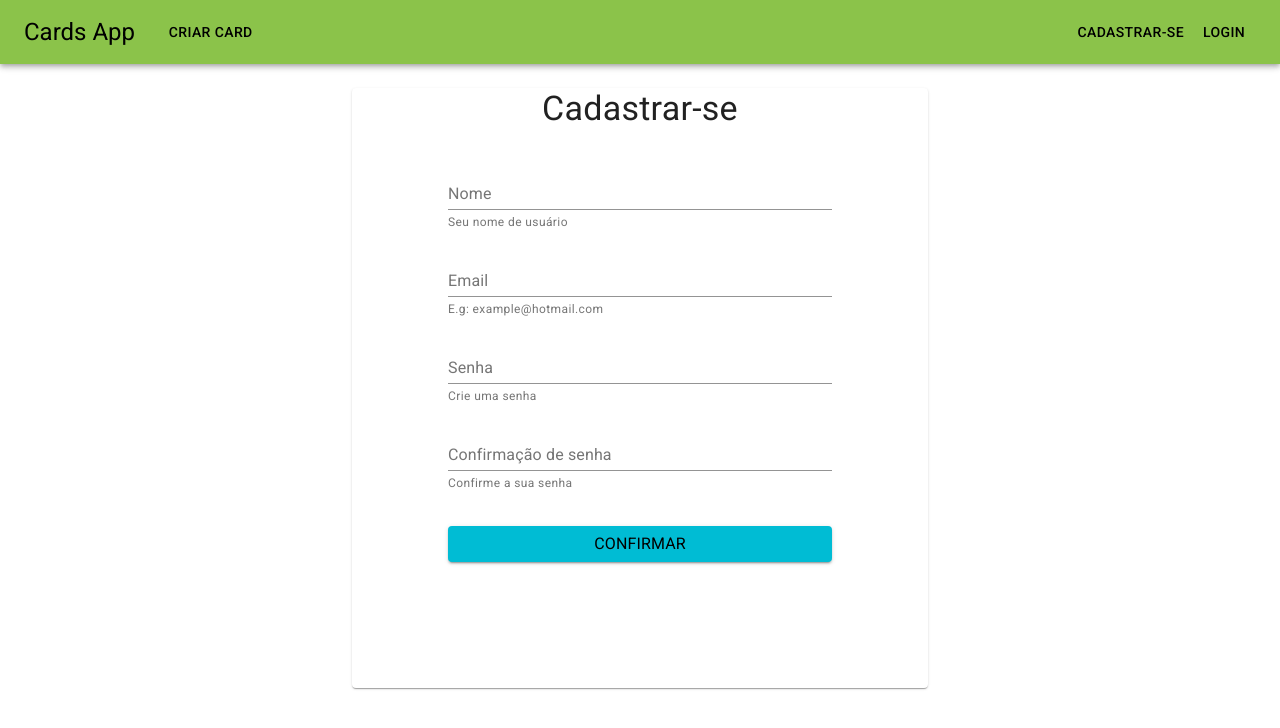
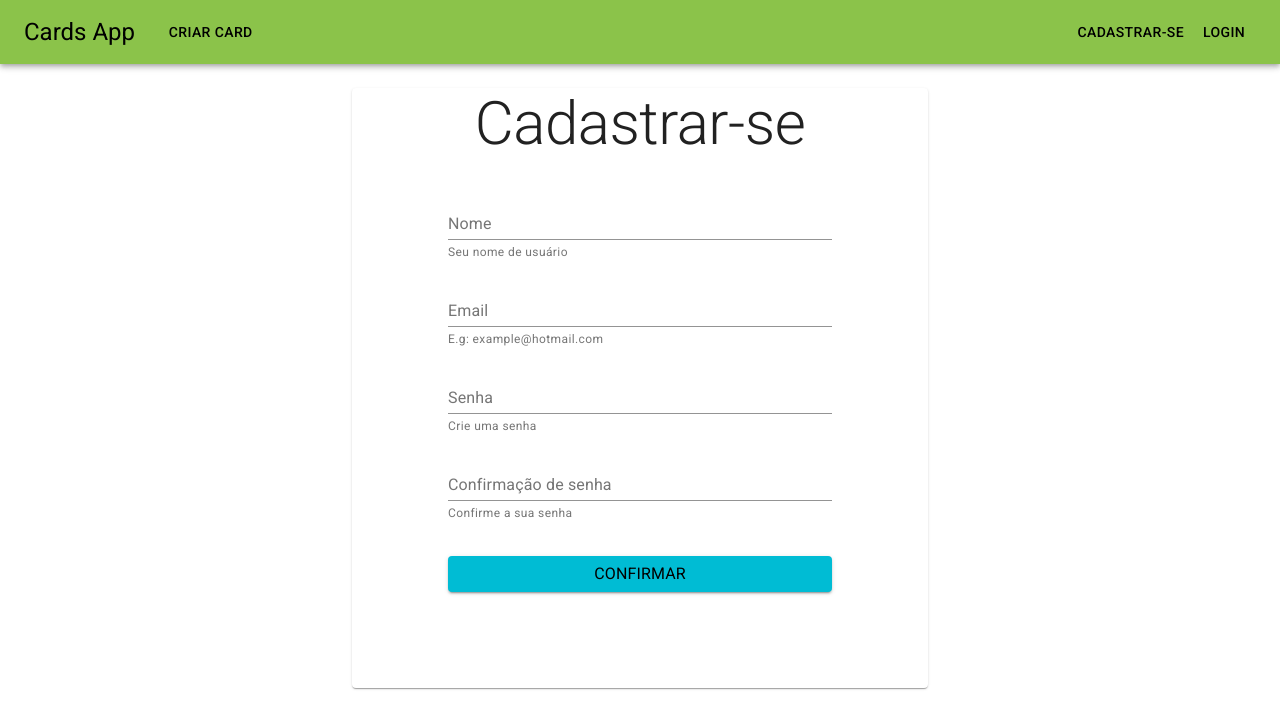
Before and after one commit to lamecksilva/cards-app, a React app in the folder client/: page /register in a window 1280 px wide. Shown: the top 728 px of the page. Built offline with nearby package versions, Linux system fonts and the light colour scheme.

Commit message:
[feature] Modifica tamanho de fontes

```diff
--- a/client/src/containers/Login/index.jsx
+++ b/client/src/containers/Login/index.jsx
@@ -54,7 +54,7 @@ class Login extends Component {
     return (
       <Container>
         <Paper className={classes.root}>
-          <Typography variant="h4" component="h5" className={classes.title}>
+          <Typography component="h4" variant="h2" align="center" className={classes.title}>
             Login
           </Typography>
 
--- a/client/src/containers/Register/index.jsx
+++ b/client/src/containers/Register/index.jsx
@@ -49,7 +49,7 @@ class Register extends Component {
     return (
       <Container>
         <Paper className={classes.root}>
-          <Typography variant="h4" component="h5" className={classes.title}>
+          <Typography component="h4" variant="h2" align="center" className={classes.title}>
             Cadastrar-se
           </Typography>
 
```
Also changed, not shown: 1 other file (tests, documents, lock files or other folders).
